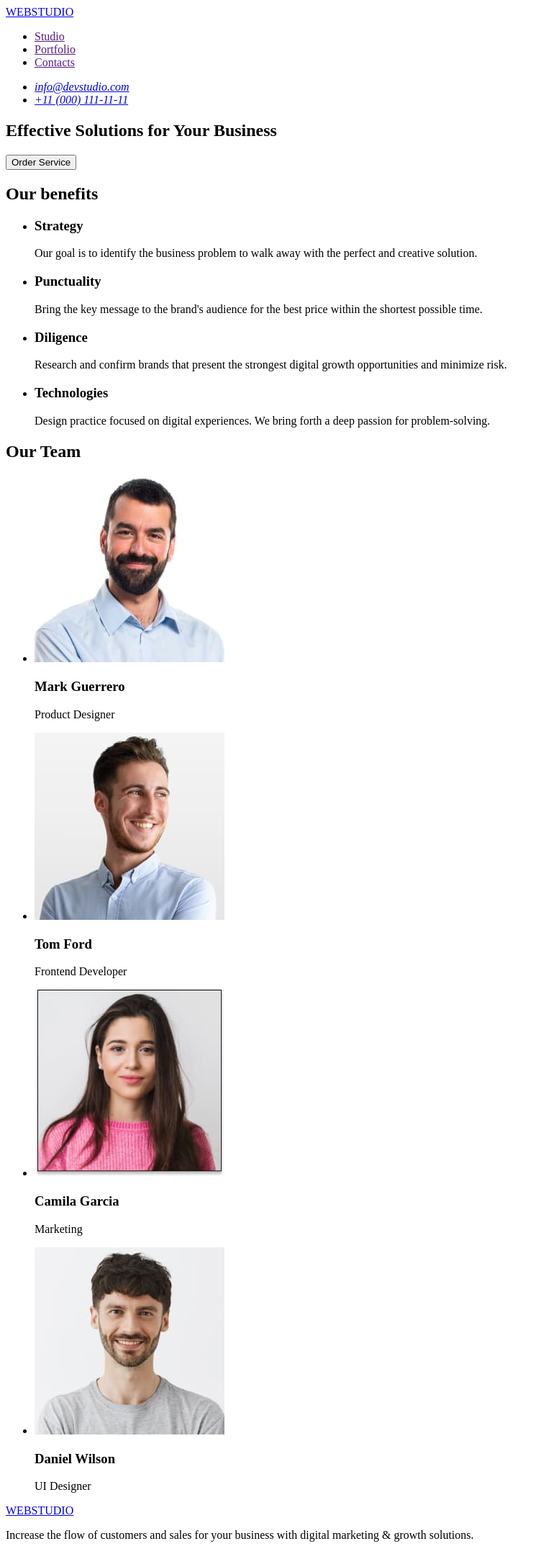
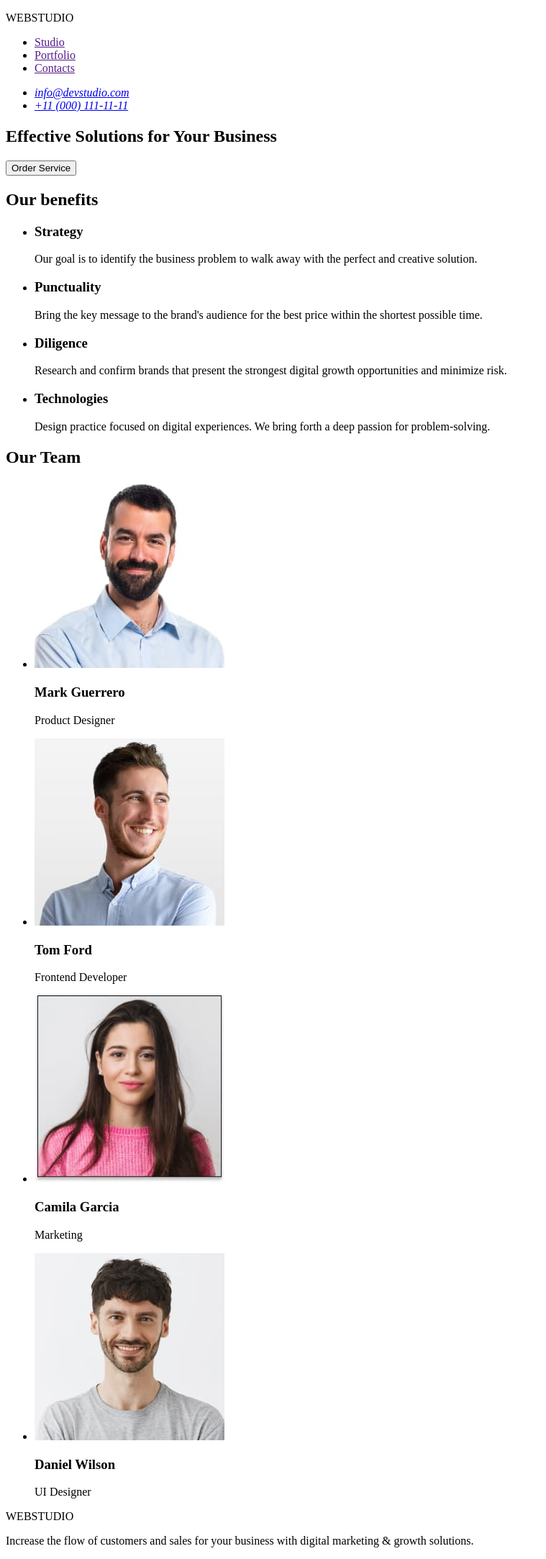
Before and after one commit to KyrykS/goit-markup-hw-01, a plain HTML site: page index.html in a window 1280 px wide. Shown: the whole page at 72% size, without its empty margins (0-759 px from the left). Drawn offline with Linux system fonts and the light colour scheme.

Commit message:
update index.html file

```diff
--- a/index.html
+++ b/index.html
@@ -9,7 +9,7 @@
 
 <header>
    <nav>
-      <a href="./index.html">WEBSTUDIO</a>
+      <p>WEBSTUDIO</p>
         <ul>
         <li>
             <a href="">Studio</a>
@@ -88,7 +88,7 @@
 </main>
 
 <footer>
-    <a href="./index.html">WEBSTUDIO</a>
+    <p>WEBSTUDIO</p>
     <p>Increase the flow of customers and sales for your business with digital marketing & growth solutions.</p>
 </footer>
 
```
